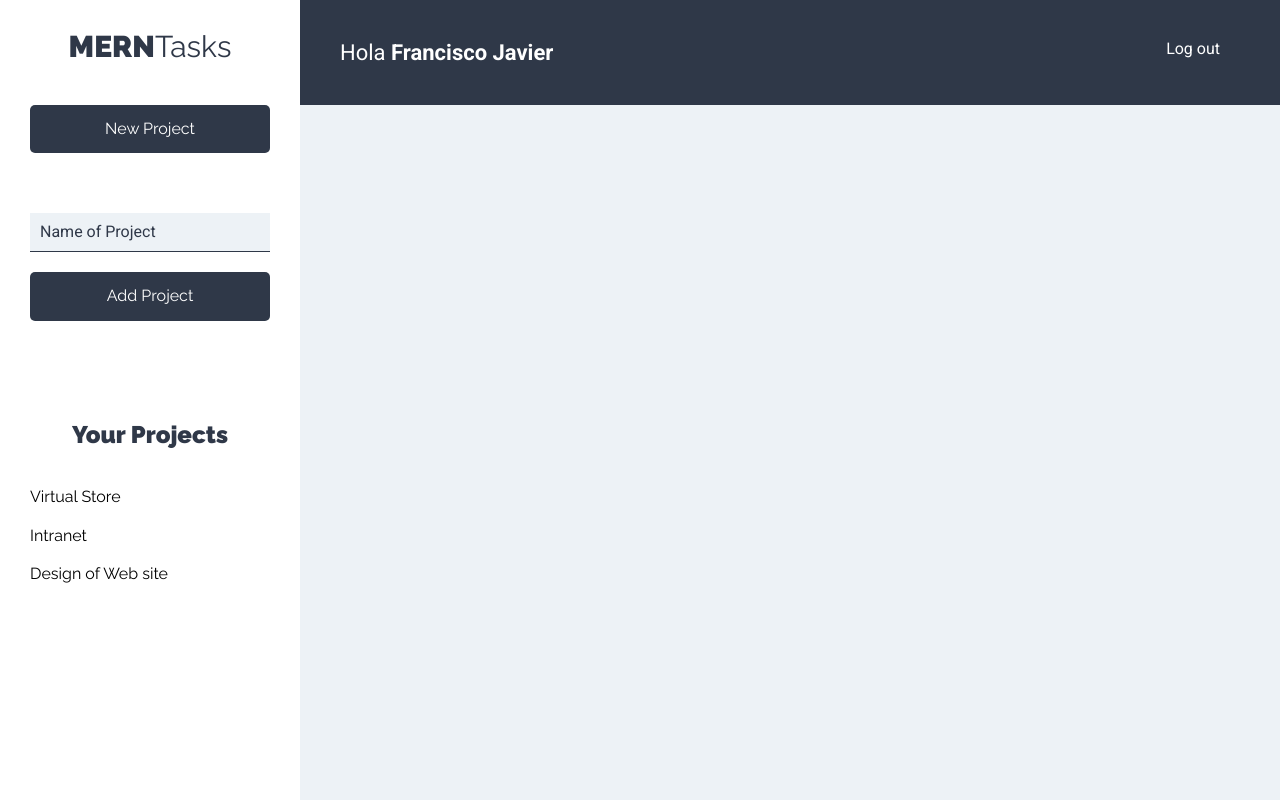
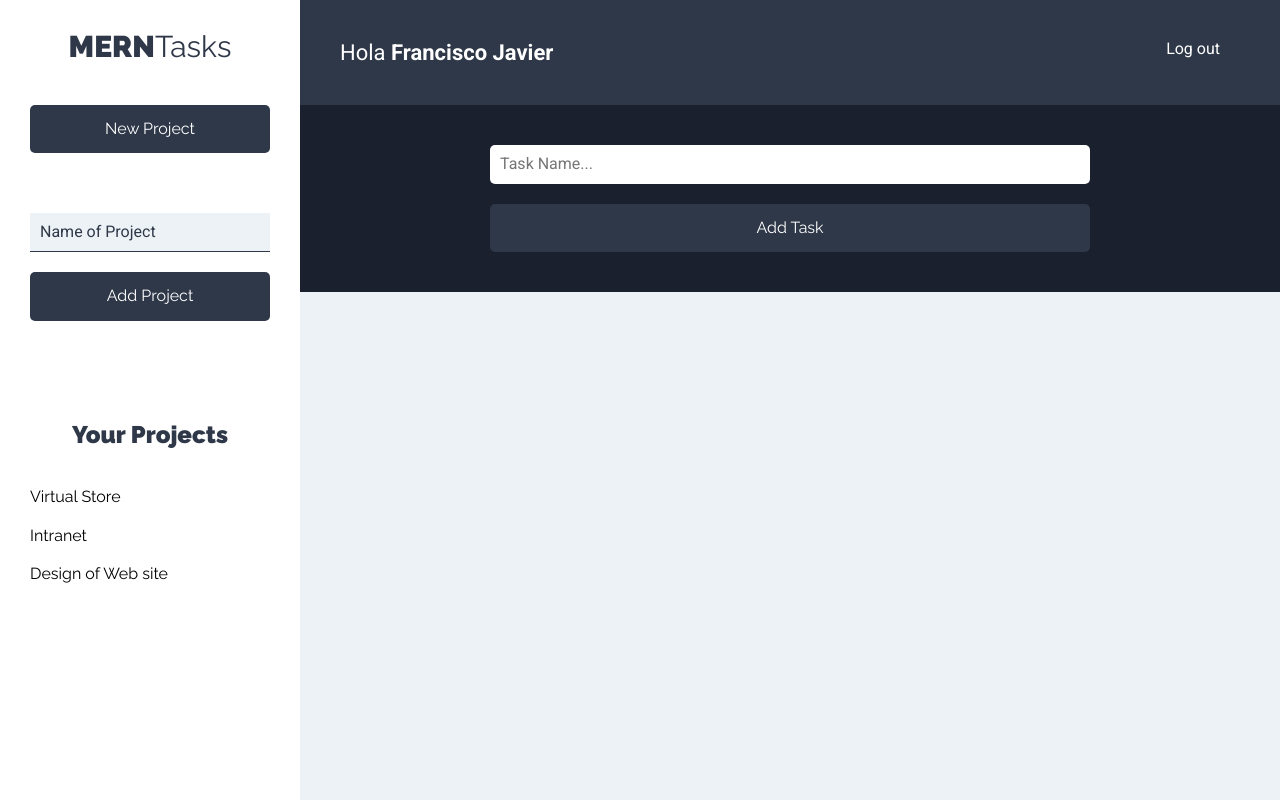
Before and after one commit to Francisco28/MERN-tasks-client, a React (Create React App) app: page /projects in a window 1280 px wide. Built offline with nearby package versions, Linux system fonts and the light colour scheme.

Commit message:
creating el Form to create Tasks

```diff
--- a/src/components/projects/Projects.js
+++ b/src/components/projects/Projects.js
@@ -1,6 +1,7 @@
 import React from 'react';
 import Sidebar from '../layout/Sidebar';
 import Bar from '../layout/Bar';
+import FormTask from '../tasks/FormTask';
 
 const Projects = () => {
     return (
@@ -13,6 +14,7 @@
                 <Bar />
 
                 <main>
+                    <FormTask />
 
                     <div className="contenedor-tareas">
 
--- /dev/null
+++ b/src/components/tasks/FormTask.js
@@ -0,0 +1,29 @@
+import React from 'react';
+
+
+const FormTask = () => {
+    return (
+        <div className="formulario">
+            <form>
+                <div className="contenedor-input">
+                    <input
+                        type="text"
+                        className="input-text"
+                        placeholder="Task Name..."
+                        name="name"
+                    />
+                </div>
+
+                <div className="contenedor-input">
+                    <input
+                        type="submit"
+                        className="btn btn-primario btn-submit btn-block"
+                        value="Add Task"
+                    />
+                </div>
+            </form>
+        </div>
+     );
+}
+
+export default FormTask;
```
Also changed, not shown: src/components/tasks/ListingTasks.js (added), src/components/tasks/Task.js (added).
